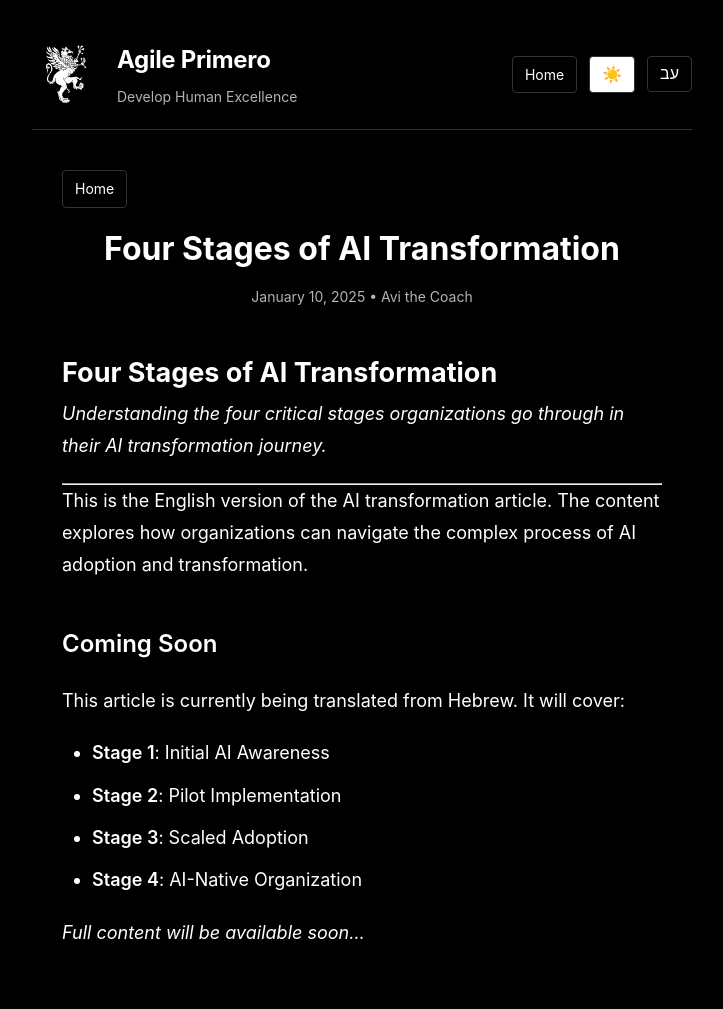
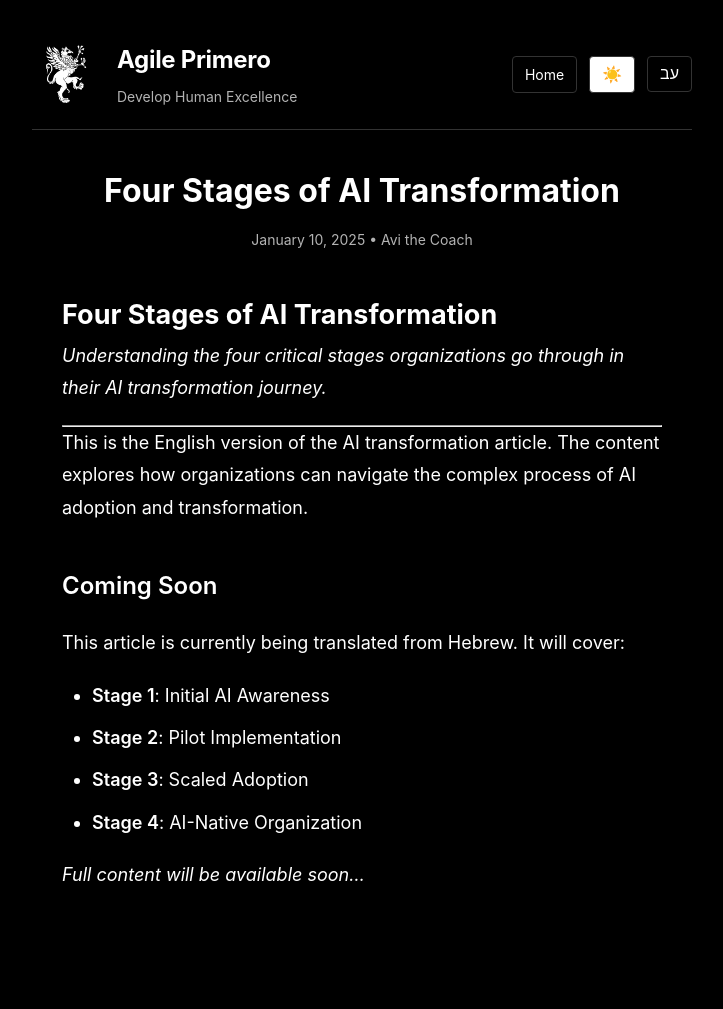
Before and after one commit to avi-the-coach/retro-on-agileprimero, a Jekyll site: the page built from _posts/2025-01-10-four-stages-ai-transformation-en.md, in a window 1280 px wide. Shown: the whole page, without its empty margins (278-1001 px from the left). Built offline with Jekyll 4.4.1, drawn with Linux system fonts in a browser that asks for light colours; after the commit the page ends 951 px from its top, so only the background shows below that.

Commit message:
Remove nav-controls and add tags display under article-header

```diff
--- a/_layouts/post.html
+++ b/_layouts/post.html
@@ -3,12 +3,6 @@
 ---
 
 <div class="content">
-    <div class="nav-controls">
-        <a href="{{ '/' | relative_url }}" id="home-btn">
-            {% if page.lang == 'he' %}בית{% else %}Home{% endif %}
-        </a>
-    </div>
-
     <article>
         <header class="article-header">
             <h1>{{ page.title }}</h1>
@@ -20,6 +14,13 @@
                 {% endif %}
                 {% if page.author %} • {{ page.author }}{% endif %}
             </div>
+            {% if page.tags %}
+            <div class="article-tags">
+                {% for tag in page.tags %}
+                    <span class="tag">#{{ tag }}</span>
+                {% endfor %}
+            </div>
+            {% endif %}
         </header>
 
         <div class="article-content">
```
